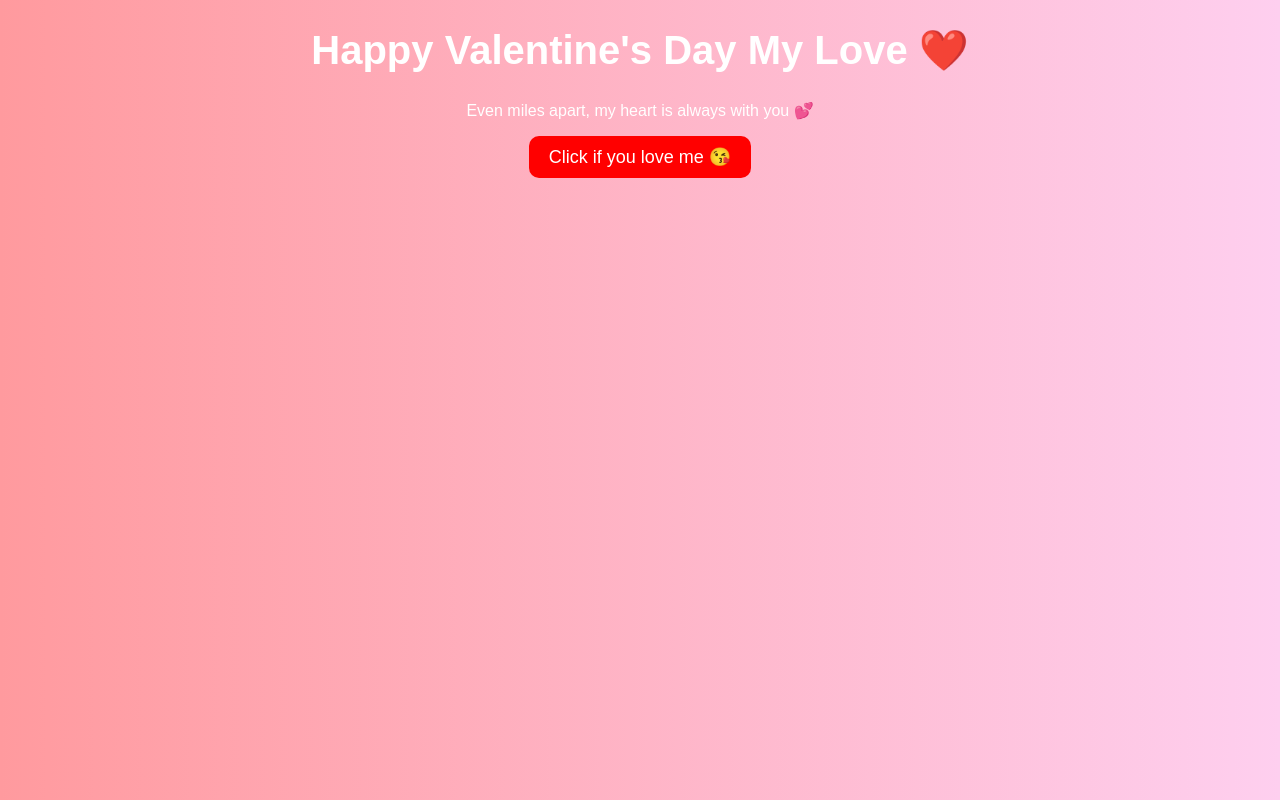
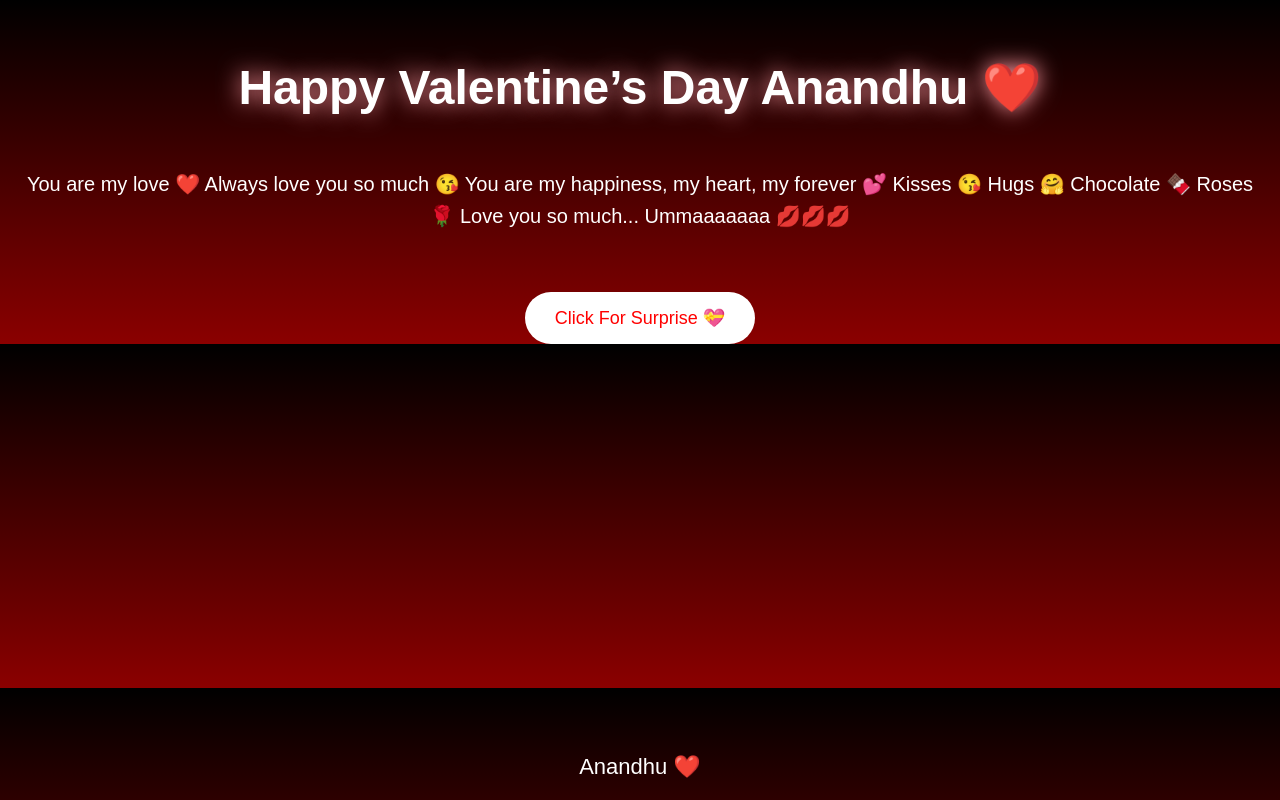
Before and after one commit to nandhabs202-commits/index.html, a plain HTML site: page index.html in a window 1280 px wide. Drawn offline with Linux system fonts and the light colour scheme.

Commit message:
Update Valentine's Day message and styles

```diff
--- a/index.html
+++ b/index.html
@@ -1,48 +1,119 @@
 <!DOCTYPE html>
 <html>
 <head>
-<title>My Forever Valentine ❤️</title>
+<title>Happy Valentine My Anandhu ❤️</title>
+
 <style>
-body {
-  background: linear-gradient(to right, #ff9a9e, #fecfef);
-  text-align: center;
-  font-family: Arial;
-  color: white;
+body{
+margin:0;
+padding:0;
+background:linear-gradient(to bottom,#000000,#8b0000);
+color:white;
+text-align:center;
+font-family:Arial;
+overflow:hidden;
 }
-h1 {
-  font-size: 40px;
+
+h1{
+margin-top:60px;
+font-size:48px;
+color:white;
+animation: glow 2s infinite alternate;
 }
-button {
-  background-color: red;
-  color: white;
-  padding: 10px 20px;
-  border: none;
-  font-size: 18px;
-  border-radius: 10px;
+
+@keyframes glow{
+from{ text-shadow:0 0 10px red;}
+to{ text-shadow:0 0 25px pink;}
 }
-.hidden {
-  display: none;
+
+p{
+font-size:20px;
+padding:20px;
+line-height:1.6;
+}
+
+button{
+padding:15px 30px;
+font-size:18px;
+background:white;
+color:red;
+border:none;
+border-radius:30px;
+cursor:pointer;
+margin-top:20px;
+}
+
+button:hover{
+background:red;
+color:white;
+}
+
+.love{
+position:fixed;
+top:-10px;
+font-size:20px;
+animation: fall linear infinite;
+}
+
+@keyframes fall{
+to{
+transform:translateY(100vh);
+}
+}
+
+footer{
+position:fixed;
+bottom:20px;
+width:100%;
+font-size:22px;
+color:white;
+}
+
+.popup{
+display:none;
+position:fixed;
+top:50%;
+left:50%;
+transform:translate(-50%,-50%);
+background:white;
+color:red;
+padding:30px;
+border-radius:20px;
+font-size:22px;
+box-shadow:0 0 20px pink;
 }
 </style>
 </head>
 
 <body>
 
-<h1>Happy Valentine's Day My Love ❤️</h1>
-<p>Even miles apart, my heart is always with you 💕</p>
+<h1>Happy Valentine’s Day Anandhu ❤️</h1>
 
-<button onclick="showMessage()">Click if you love me 😘</button>
+<p>
+You are my love ❤️
+Always love you so much 😘
+You are my happiness, my heart, my forever 💕
 
-<p id="loveMessage" class="hidden">
-You are my forever and always 💖
-Distance cannot separate our hearts ❤️
+Kisses 😘
+Hugs 🤗
+Chocolate 🍫
+Roses 🌹
+
+Love you so much...
+Ummaaaaaaa 💋💋💋
 </p>
 
-<script>
-function showMessage() {
-  document.getElementById("loveMessage").style.display = "block";
-}
-</script>
+<button onclick="showLove()">Click For Surprise 💝</button>
 
-</body>
-</html>
+<div class="popup" id="loveMessage">
+You are mine forever ❤️
+For your Nandha 💕
+Endless kisses 😘 Ummaaaaa 💋
+</div>
+
+<footer>
+Anandhu ❤️
+</footer>
+
+<audio autoplay loop>
+<source src="https://
```
